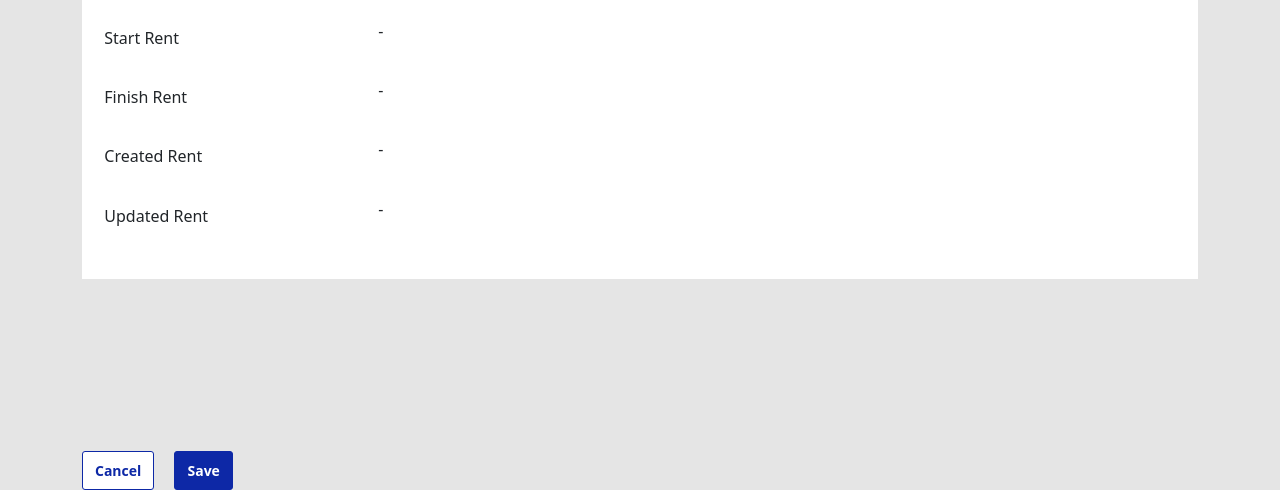
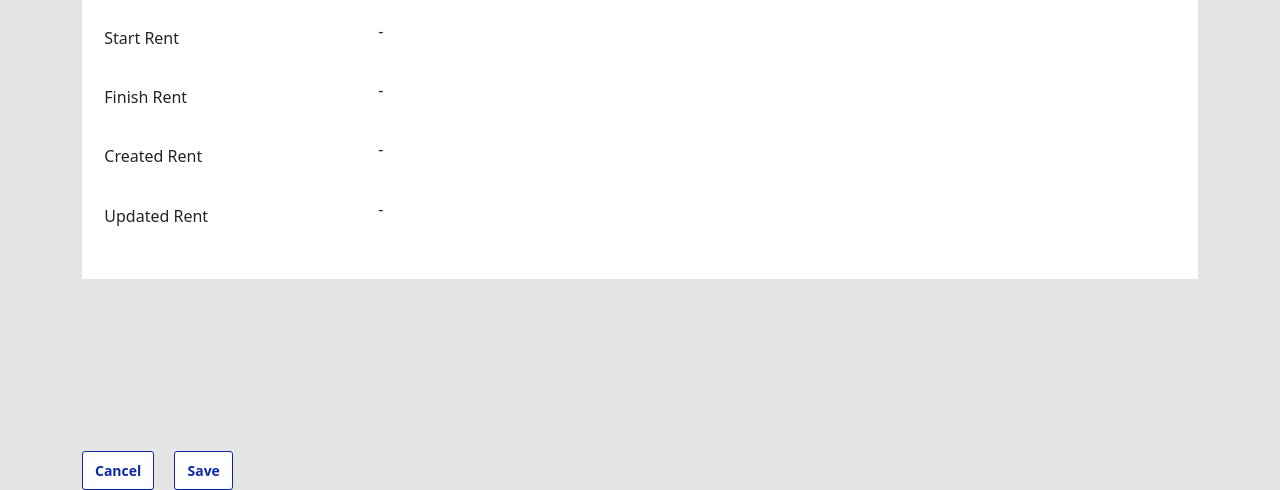
Before and after one commit to Yobato/kelompok-5, a plain HTML site: page index.html in a window 1280 px wide. Shown: the part 356-846 px from the top of the page. Drawn offline with nearby package versions, Linux system fonts and the light colour scheme; a script that the page names is missing.

Commit message:
kelompok-5

```diff
--- a/style.css
+++ b/style.css
@@ -61,11 +61,11 @@ footer button {
 
 .btn-custom-save {
   padding: 8px 12px;
-  background: #0d28a6;
+  background: #ffffff;
   border: 1px solid #0d28a6;
   box-sizing: border-box;
   border-radius: 3px;
-  color: #ffffff;
+  color: #0d28a6;
   font-size: 14px;
   font-weight: 700;
   justify-content: end;
@@ -77,22 +77,28 @@ footer button {
   transition: 150ms linear;
 }
 
+.btn-custom-save:hover {
+  background: #0d28a6;
+  color: #ffffff;
+  transition: 150ms linear;
+}
+
 ::file-selector-button {
   display: none;
 }
 
-.input-group-text{
+.input-group-text {
   background-color: #ffffff !important;
   border-left: none !important;
   cursor: pointer;
 }
 
-#formFile{
+#formFile {
   max-width: 518px;
   border-right: none !important;
   margin-bottom: 0;
 }
 
-#fileHelp{
+#fileHelp {
   margin: 0;
 }
```
Also changed, not shown: index.html (+3 -9 lines).
